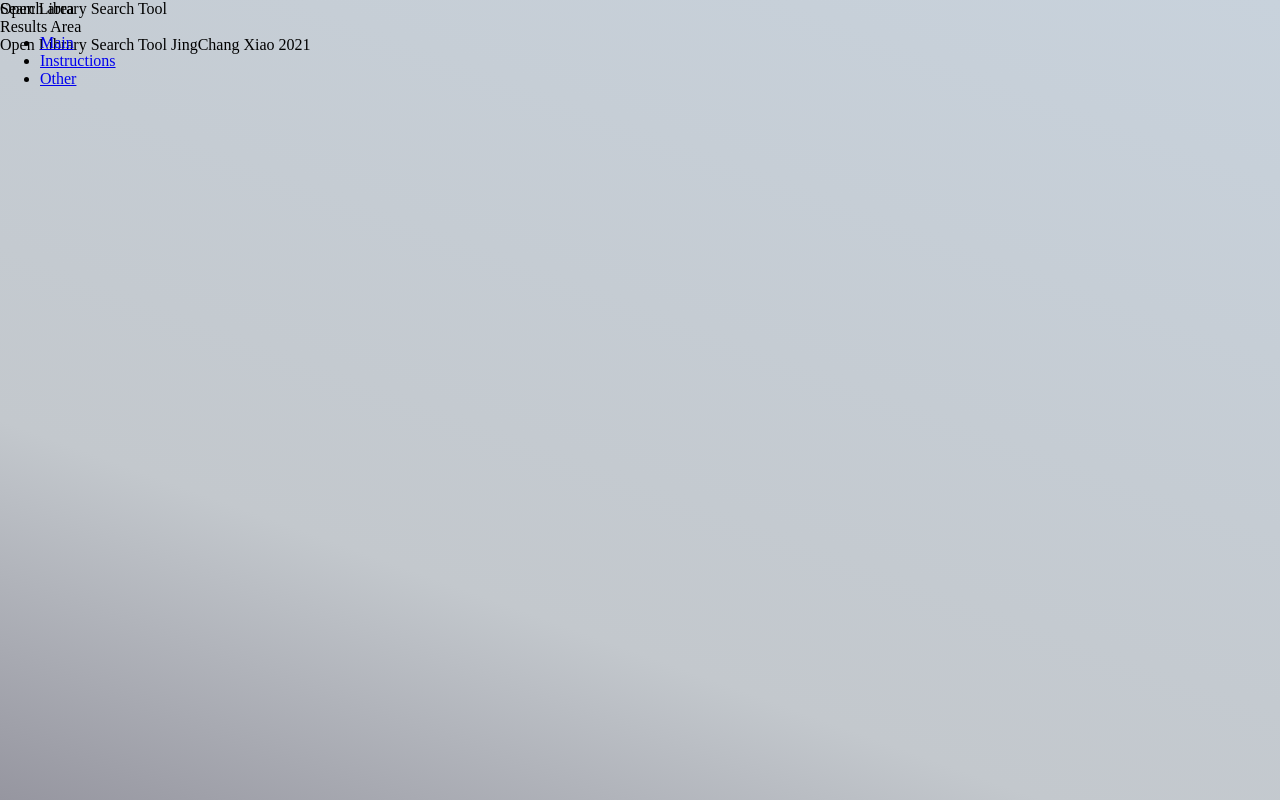
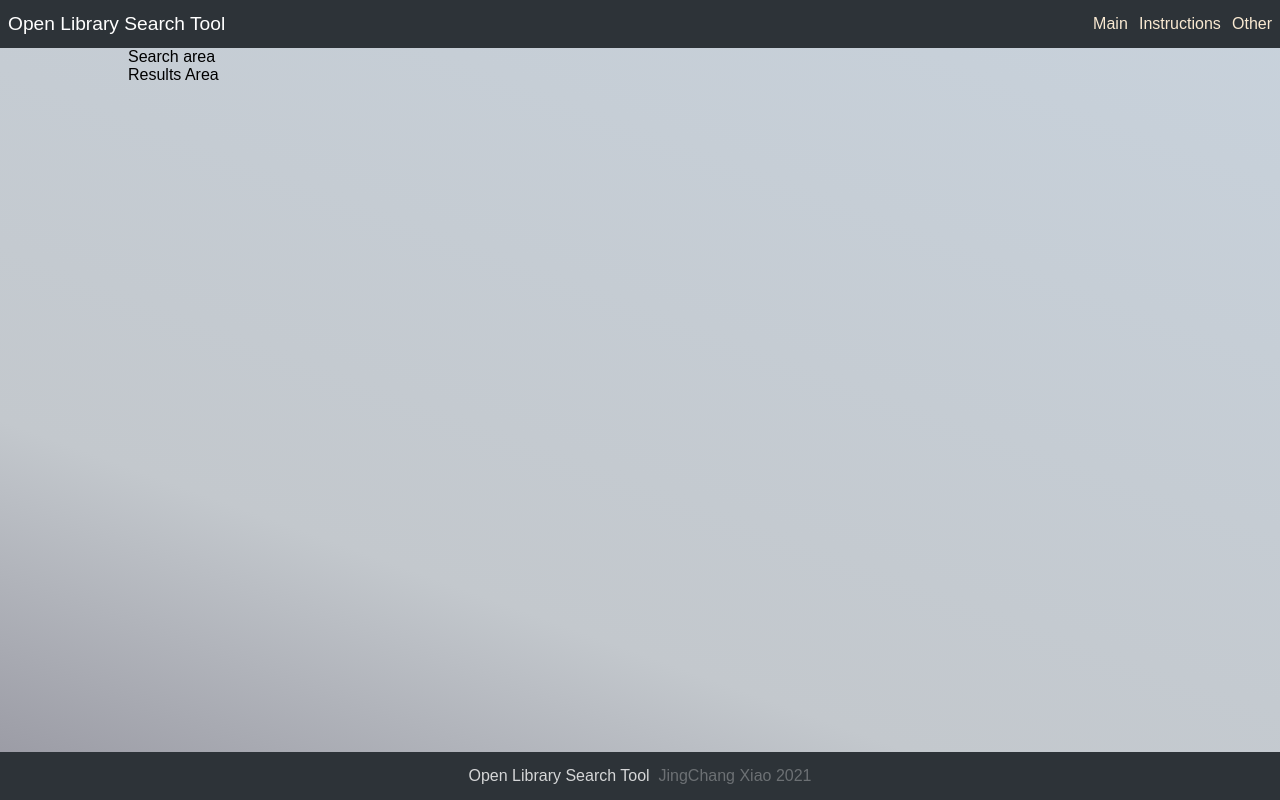
Before and after one commit to sinsinkun/OpenLibrary-Search, a React (Create React App) app: page /#/ in a window 1280 px wide. Built offline with nearby package versions, Linux system fonts and the light colour scheme.

Commit message:
Added custom styling to base components

```diff
--- /dev/null
+++ b/src/App.css
@@ -0,0 +1,98 @@
+* {
+  box-sizing: border-box;
+}
+
+body {
+  margin: 0;
+  font-family: Arial, Helvetica, sans-serif;
+}
+
+.App {
+  min-height: 100vh;
+  min-width: 300px;
+  background: linear-gradient(200deg, rgb(200,210,220) 0%, rgb(195,200,205) 70%, rgb(150,150,160) 100%);
+  padding-top: 3rem;
+  display: flex;
+  flex-direction: column;
+}
+
+/* Navbar */
+nav {
+  width: 100%;
+  position: fixed;
+  top: 0;
+  left: 0;
+  background-color: rgb(45, 51, 56);
+  height: 3rem;
+  line-height: 3rem;
+  display: flex;
+  color: white;
+  padding: 0 0.5rem;
+  z-index: 20;
+}
+
+nav>.title {
+  font-size: 1.2rem;
+}
+
+nav>.spacer {
+  flex-grow: 1;
+}
+
+nav ul {
+  list-style: none;
+  padding: 0;
+  margin: 0;
+  display: flex;
+}
+
+nav li, nav button {
+  padding-left: 0.5rem;
+  padding-right: 0.5rem;
+  margin-left: 0.2rem;
+  margin-right: -0.5rem;
+  background-color: transparent;
+  border: none;
+  font: inherit;
+  color: rgb(250, 234, 210);
+}
+
+nav a {
+  color: inherit;
+  text-decoration: none;
+}
+
+nav li:hover, nav button:hover {
+  cursor: pointer;
+  background-color: rgba(255,255,255,0.1);
+  transition: 0.3s ease-out;
+}
+
+/* Main Body Container */
+.main-body {
+  flex-grow: 1;
+  padding: 0 10%;
+}
+
+@media screen and (max-width:780px) {
+  .main-body {
+    padding: 0 0.5rem;
+  }
+}
+
+/* Footer */
+footer {
+  width: 100%;
+  background-color: rgb(45, 51, 56);
+  color: rgba(255, 255, 255, 0.8);
+  min-height: 3rem;
+  line-height: 3rem;
+  display: flex;
+  justify-content: center;
+  flex-wrap: wrap;
+  padding: 0 2rem;
+}
+
+footer>.muted {
+  color: rgba(255, 255, 255, 0.3);
+}
--- a/src/App.js
+++ b/src/App.js
@@ -1,10 +1,10 @@
 import { HashRouter as Router, Switch, Route } from 'react-router-dom';
 import { StoreProvider } from './components/GlobalStore';
+import './App.css';import './App.css';
 import Page404 from './components/Page404';
 import Navbar from './components/Navbar';
 import Footer from './components/Footer';
 import Homepage from './components/Main';
-import './components/style.css';
 import Instructions from './components/Instructions';
 
 function App() {
@@ -15,7 +15,7 @@ function App() {
           {/* Navbar */}
           <Navbar />
           {/* Main body */}
-          <div className="content">
+          <div className="main-body">
             <Switch>
               <Route exact path="/"><Homepage /></Route>
               <Route path="/instructions"><Instructions /></Route>
--- a/src/components/Footer.js
+++ b/src/components/Footer.js
@@ -1,9 +1,9 @@
 function Footer() {
   return(
-    <footer className="footer mt-auto py-3 bg-dark">
-      <div className="container-fluid text-center">
-        <span className="text-light">Open Library Search Tool</span> <span className="text-muted">JingChang Xiao 2021</span>
-      </div>
+    <footer>
+      <span>Open Library Search Tool</span>
+      &nbsp;&nbsp;
+      <span className="muted">JingChang Xiao 2021</span>
     </footer>
   )
 }
--- a/src/components/Instructions.js
+++ b/src/components/Instructions.js
@@ -20,6 +20,15 @@ function Instructions() {
         <li>Sort results by more recently published</li>
         <li>Any other functionality you feel will make this app a better experience</li>
       </ul>
+      <p>Requirements:</p>
+      <ul>
+        <li>Code should compile and run in 1 step</li>
+        <li>No UI Library</li>
+        <li>Follows WCAG 2.0 AA</li>
+        <li>Perform well in lighthouse audit</li>
+        <li>Host on heroku/firebase/github</li>
+        <li>Technical questions .md</li>
+      </ul>
     </div>
   )
 }
--- a/src/components/Navbar.js
+++ b/src/components/Navbar.js
@@ -6,12 +6,12 @@ function Navbar() {
   const [store] = useStoreContext();
 
   return(
-    <nav className="navbar navbar-expand navbar-dark bg-dark">
-      <div className="container-fluid">
-        <div className="navbar-brand">Open Library Search Tool</div>
+    <nav>
+      <div className="title">Open Library Search Tool</div>
+      <div className="spacer"></div>
       {store.winX > 780 ?
-          <ul className="navbar-nav ms-auto">
-            <li className="nav-item">
+        <ul>
+          <li>
             <NavLink exact to="/" className="nav-link" activeClassName="active">Main</NavLink>
           </li>
           <li>
@@ -21,11 +21,8 @@ function Navbar() {
             <NavLink exact to="/err" className="nav-link" activeClassName="active">Other</NavLink>
           </li>
         </ul> :
-          <button className="btn" style={{color:"lightgrey"}}>
-            <span>Menu</span>
-          </button>
+        <button>Menu</button>
       }
-      </div>
     </nav>
   )
 }
--- a/src/components/Page404.js
+++ b/src/components/Page404.js
@@ -1,8 +1,7 @@
 function Page404() {
   return(
-    <div className="text-center" style={{marginTop:"8rem"}}>
+    <div style={{textAlign:"center", marginTop:"6rem"}}>
       <h2>PAGE NOT FOUND</h2>
-      <br/>
       <p>The page you are looking for could not be found...</p>
     </div>
   )
--- a/src/components/style.css
+++ /dev/null
@@ -1,25 +0,0 @@
-body {
-  margin: 0;
-}
-
-.App {
-  min-height: 100vh;
-  background: linear-gradient(200deg, rgb(200,210,220) 0%, rgb(195,200,205) 70%, rgb(150,150,160) 100%);
-}
-
-/* Navbar */
-nav {
-  height: 3rem;
-  width: 100%;
-
-}
-.navbar {
-  width: 100%;
-  z-index: 20;
-  position: fixed;
-}
-
-/* Main body */
-.main-body {
-  margin-top: 3.5rem;
-}
```
Also changed, not shown: 2 other files (tests, documents, lock files or other folders). Lines whose indentation alone changed are shown as unchanged.
